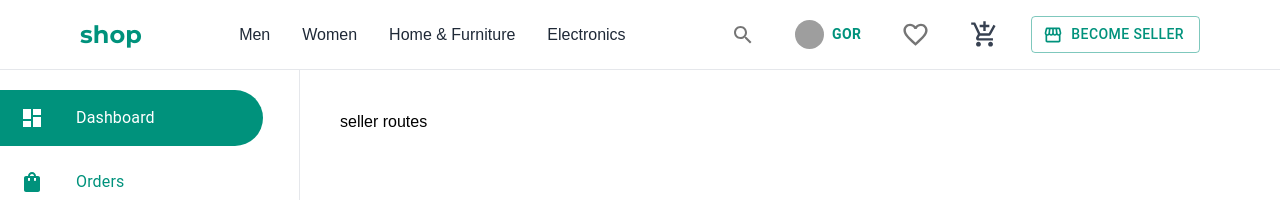
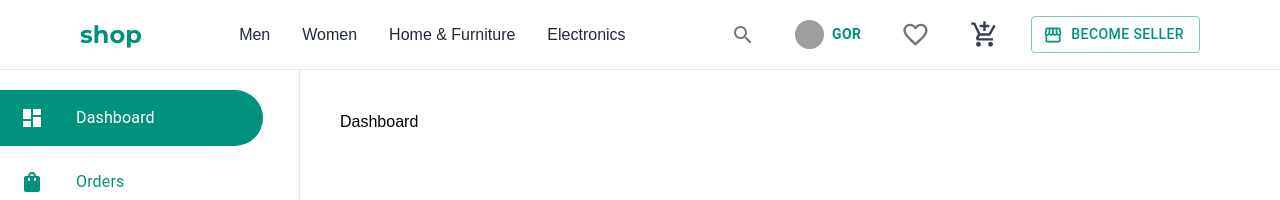
Before and after one commit to mypy125/ecommerce-multivendor-frontend, a React (Create React App) app: page /seller in a window 1280 px wide. Shown: the top 200 px of the page. Built offline with nearby package versions, Linux system fonts and the light colour scheme; grey boxes are pictures that could not be loaded.

Commit message:
added_seller-components_and_seller-routing-system

```diff
--- /dev/null
+++ b/src/routes/SellerRoutes.tsx
@@ -0,0 +1,27 @@
+import React from "react";
+import { Route, Routes } from "react-router-dom";
+import Products from "../seller/pages/products/Products.tsx";
+import Orders from "../seller/pages/orders/Orders.tsx";
+import Profile from "../seller/pages/account/Profile.tsx";
+import Payment from "../seller/pages/payment/Payment.tsx";
+import Transaction from "../seller/pages/payment/Transaction.tsx";
+import AddProducts from "../seller/pages/products/AddProducts.tsx";
+import Dashboard from "../seller/pages/sellerDashboard/Dashboard.tsx";
+
+const SellerRoutes = () => {
+    return(
+        <div>
+            <Routes>
+                <Route path="/" element={<Dashboard/>}/>
+                <Route path="/products" element={<Products/>}/>
+                <Route path="/add-product" element={<AddProducts/>}/>
+                <Route path="/orders" element={<Orders/>}/>
+                <Route path="/account" element={<Profile/>}/>
+                <Route path="/payment" element={<Payment/>}/>
+                <Route path="/transaction" element={<Transaction/>}/>
+            </Routes>
+        </div>
+    )
+}
+
+export default SellerRoutes;
--- /dev/null
+++ b/src/seller/pages/account/Profile.tsx
@@ -0,0 +1,9 @@
+import React from "react";
+
+const Profile = () => {
+    return(
+        <div>Profile</div>
+    )
+}
+
+export default Profile;
--- /dev/null
+++ b/src/seller/pages/orders/Orders.tsx
@@ -0,0 +1,9 @@
+import React from "react";
+
+const Orders = () => {
+    return(
+        <div>Orders</div>
+    )
+}
+
+export default Orders;
--- /dev/null
+++ b/src/seller/pages/payment/Payment.tsx
@@ -0,0 +1,9 @@
+import React from "react";
+
+const Payment = () => {
+    return(
+        <div>Payment</div>
+    )
+}
+
+export default Payment;
--- /dev/null
+++ b/src/seller/pages/payment/Transaction.tsx
@@ -0,0 +1,9 @@
+import React from "react";
+
+const Transaction = () => {
+    return(
+        <div>Transaction</div>
+    )
+}
+
+export default Transaction;
--- /dev/null
+++ b/src/seller/pages/products/AddProducts.tsx
@@ -0,0 +1,9 @@
+import React from "react";
+
+const AddProducts = () => {
+    return(
+        <div>AddProducts</div>
+    )
+}
+
+export default AddProducts;
--- /dev/null
+++ b/src/seller/pages/products/Products.tsx
@@ -0,0 +1,9 @@
+import React from "react";
+
+const Products = () => {
+    return(
+        <div>Products</div>
+    )
+}
+
+export default Products;
--- /dev/null
+++ b/src/seller/pages/sellerDashboard/Dashboard.tsx
@@ -0,0 +1,9 @@
+import React from "react";
+
+const Dashboard = () => {
+    return(
+        <div>Dashboard</div>
+    )
+}
+
+export default Dashboard;
--- a/src/seller/pages/sellerDashboard/SellerDashboard.tsx
+++ b/src/seller/pages/sellerDashboard/SellerDashboard.tsx
@@ -1,5 +1,6 @@
 import React from "react";
 import SellerDrawerList from "../../components/sellerDrawerList/SellerDrawerList.tsx";
+import SellerRoutes from "../../../routes/SellerRoutes.tsx";
 
 const SellerDashboard = () => {
     const toggleDrawer = () => {}
@@ -10,7 +11,7 @@ const SellerDashboard = () => {
                     <SellerDrawerList toggleDrawer={toggleDrawer}/>
                 </section>
                 <section className="p-10 w-full lg:w-[80%] overflow-y-auto">
-                    seller routes
+                    <SellerRoutes/>
                 </section>
             </div>
         </div>
```
